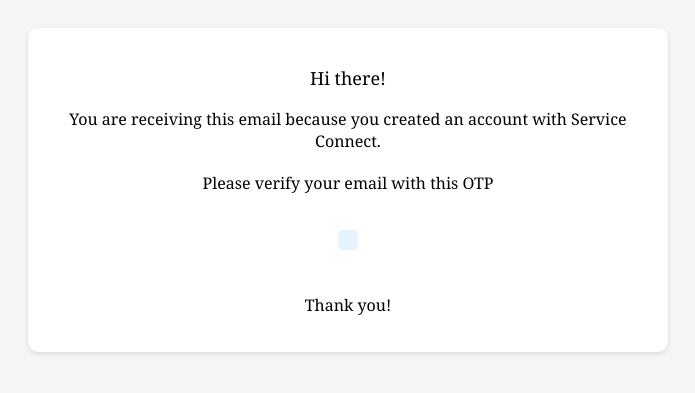
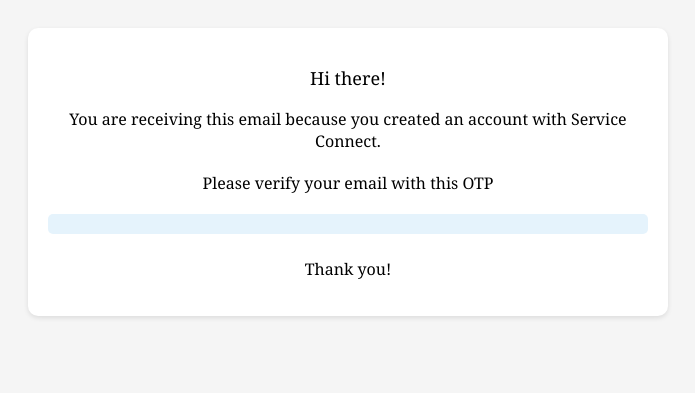
Before and after one commit to engrmarkk/Service_Connect, a Flask app: template templates/email_verification.html in a window 1280 px wide. Shown: the top 393 px of the page, without its empty margins (292-987 px from the left). Run offline with Flask 3, Linux system fonts and the light colour scheme; the template is opened without the code that fills it, so the values that code supplies are empty.

Commit message:
Update email_verification.html

```diff
--- a/templates/email_verification.html
+++ b/templates/email_verification.html
@@ -11,10 +11,8 @@
         <p style="text-align: center; font-size: 18px;">Hi there!</p>
         <p style="text-align: center;">You are receiving this email because you created an account with Service Connect.</p>
         <p style="text-align: center; margin-top: 20px;">Please verify your email with this OTP</p>
-        <div style="display: flex; justify-content: center; font-family: 'Verdana', serif;">
-        <p style="text-align: center; font-size: 24px; margin-top: 20px; background-color: #e5f3fc; padding: 10px; border-radius: 5px; display: flex; justify-content: center; width: fit-content; align-items: center;">
+        <p style="text-align: center; font-size: 24px; margin-top: 20px; background-color: #e5f3fc; padding: 10px; border-radius: 5px;">
             <strong>{{otp}}</strong></p>
-        </div>
         <p style="text-align: center; margin-top: 20px;">Thank you!</p>
     </div>
 
```
